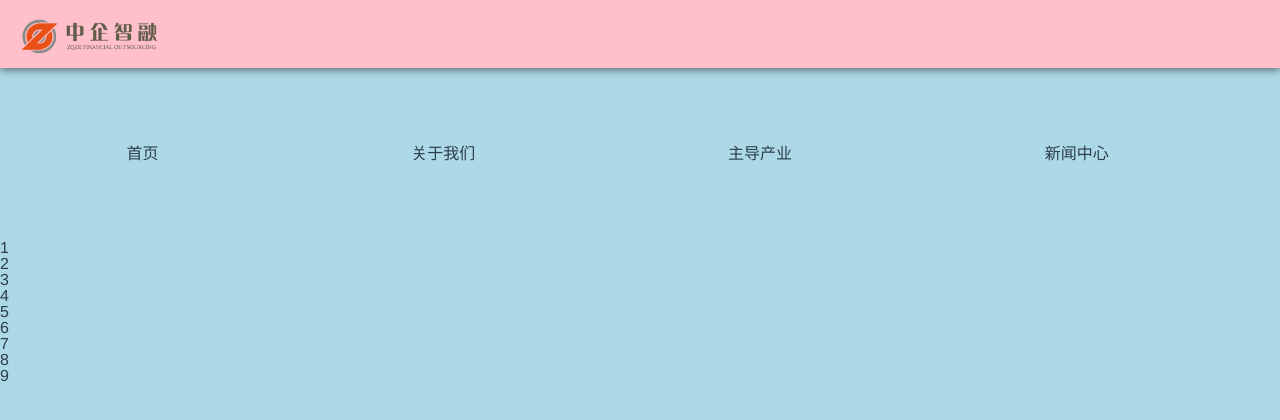
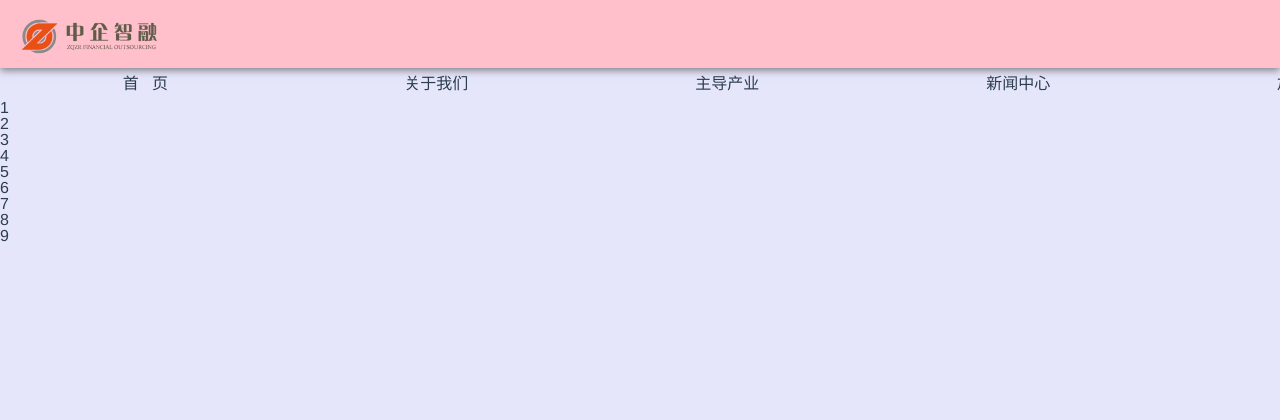
Before and after one commit to MaYuzhu/M--e-, a Vue app: page /home#/ in a window 1280 px wide. Shown: the top 420 px of the page. Built offline with nearby package versions, Linux system fonts and the light colour scheme; a small style sheet from the web is missing.

Commit message:
4.21夜 头部动态固定定位

```diff
--- a/package.json
+++ b/package.json
@@ -11,10 +11,13 @@
     "build": "node build/build.js"
   },
   "dependencies": {
+    "better-scroll": "^1.10.0",
     "stylus": "^0.54.5",
     "stylus-loader": "^3.0.2",
+    "swiper": "^4.2.2",
     "vue": "^2.5.2",
-    "vue-router": "^3.0.1"
+    "vue-router": "^3.0.1",
+    "vuex": "^3.0.1"
   },
   "devDependencies": {
     "autoprefixer": "^7.1.2",
--- a/src/App.vue
+++ b/src/App.vue
@@ -1,9 +1,9 @@
 <template>
   <div id="app">
+    <Header v-show="data" style="position: fixed;z-index: 99" ></Header>
+    <div class="app_wrap" ref="appWrap">
 
-    <div class="app_wrap">
-
-      <router-view/>
+      <router-view :fixed="data"></router-view>
     </div>
 
   </div>
@@ -12,11 +12,40 @@
 <script>
   import Header from './components/header/header.vue'
   import Nav from './components/nav_scroll/nav_scroll.vue'
+
+  import BScroll from 'better-scroll'
 export default {
+  data(){
+  	return{
+  		data:false
+    }
+  },
   name: 'App',
   components:{
     Header,
     Nav,
+  },
+  mounted(){
+
+      const pageScroll = new BScroll(this.$refs.appWrap,{
+        click:true,
+        probeType:3
+      })
+      pageScroll.on('scroll',(pos)=>{
+      	let scrollY = -Math.round(pos.y)
+        console.log(scrollY)
+        if(scrollY>80){
+
+          this.data = true
+        }
+      })
+
+  },
+  methods:{
+  	_initScrollY(){}
+
+
+
   }
 }
 </script>
@@ -30,17 +59,17 @@ export default {
   width: 100%;
   height: 100%;
   position: relative;
-  background: lightblue;
   overflow: hidden;
 }
 .app_wrap{
   width: 100%;
   height: 100%;
-  overflow:auto;
+
+  /*overflow:auto;*/
   overflow-scrolling:touch;
   -webkit-overflow-scrolling: touch;
 }
 ::-webkit-scrollbar {
-  width: 10px;
+  width: 0px;
 }
 </style>
--- a/src/components/header/header.vue
+++ b/src/components/header/header.vue
@@ -27,6 +27,7 @@
 </template>
 
 <script>
+
 
 
   export default {
@@ -91,6 +92,7 @@
       right 0
       background #f0f0f0
       border 1px solid #999
+      z-index 20
       li
         font-size 16px
         line-height 3
--- a/src/components/nav_scroll/nav_scroll.vue
+++ b/src/components/nav_scroll/nav_scroll.vue
@@ -1,27 +1,43 @@
 <template>
   <div>
-    <ul class="nav_scroll">
-      <li>首页</li>
-      <li>关于我们</li>
-      <li>主导产业</li>
-      <li>新闻中心</li>
-      <li>加入我们</li>
-      <li>联系我们</li>
-    </ul>
+    <div class="nav_scroll_wrap swiper-container">
+      <ul class="nav_scroll swiper-wrapper">
+        <li class="swiper-slide">首&nbsp;&nbsp;&nbsp;页</li>
+        <li class="swiper-slide">关于我们</li>
+        <li class="swiper-slide">主导产业</li>
+        <li class="swiper-slide">新闻中心</li>
+        <li class="swiper-slide">加入我们</li>
+        <li class="swiper-slide">联系我们</li>
+
+      </ul>
+      <!-- Add Pagination -->
+      <div class="swiper-pagination"></div>
+    </div>
+
   </div>
 </template>
 
 <script>
-  export default {}
+  import 'swiper/dist/css/swiper.min.css'
+  import Swiper from 'swiper'
+
+  export default {
+  	mounted(){
+        new Swiper('.swiper-container',{
+          slidesPerView: 4.4,
+        })
+
+    },
+
+  }
 </script>
 
 <style lang="stylus" rel="stylesheet/stylus">
-  .nav_scroll
-    width 146%
-    display flex
-    justify-content space-around
-    li
-      padding 0 20px
-      font-size 16px
-      line-height 2
+  .nav_scroll_wrap
+    .nav_scroll
+      .swiper-slide
+        text-align center
+        box-sizing border-box
+        font-size 16px
+        line-height 2
 </style>
--- a/src/main.js
+++ b/src/main.js
@@ -8,10 +8,8 @@ Vue.config.productionTip = false
 
 /* eslint-disable no-new */
 new Vue({
-  el: '#app',
-  router,
-  components: {
-    App,
-  },
-  template: '<App/>'
+  el:'#app',
+  render:h=>h(App),
+  router
+
 })
--- a/src/pages/home/home.vue
+++ b/src/pages/home/home.vue
@@ -1,7 +1,7 @@
 <template>
-  <div style="height: 2000px;position: relative" class="abc">
+  <div class="home_wrap" ref="home_wrap" :class="{on1:fixed}">
     <Header :class="{on:fixed}"></Header>
-    <Nav style="margin: 70px 0"></Nav>
+    <Nav></Nav>
     <ul class="a1">
       <li>1</li>
       <li>2</li>
@@ -19,29 +19,12 @@
 <script>
   import Header from '../../components/header/header.vue'
   import Nav from '../../components/nav_scroll/nav_scroll.vue'
-  $('.app_wrap').scroll(function () {
-    console.log(1111111111111)
-  })
-  $('.abc').click(()=>{console.log(222)})
-  console.log($('.abc').height())
-  $(document).scroll(function () {
-    console.log($(window).scrollTop())
-    if($(window).scrollTop()>70){
-      console.log('aaa')
-      this.fixed = true
-    }else{
-      console.log('000')
-      this.fixed = false
-    }
-
-  });
 
   export default {
-    data(){
-      return{
-        fixed:false
-      }
+    props:{
+      fixed:Boolean
     },
+
     components:{
       Header,
       Nav,
@@ -50,6 +33,15 @@
 </script>
 
 <style lang="stylus" rel="stylesheet/stylus">
- .on
-  position fixed
+  .home_wrap
+
+    height 1000px
+    background lavender
+  .on1
+    margin-top 68px
+    .on
+      display none
+
+
+
 </style>
```
